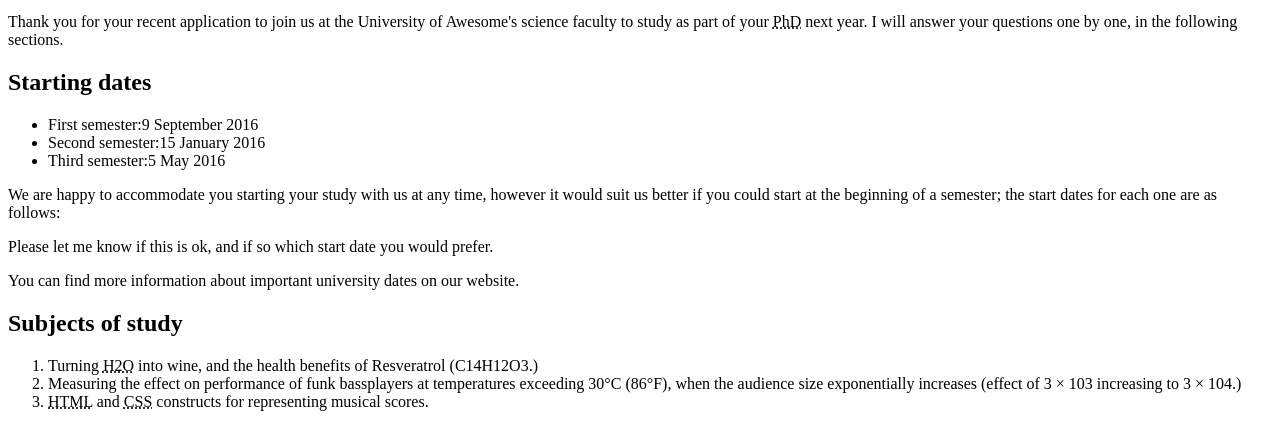
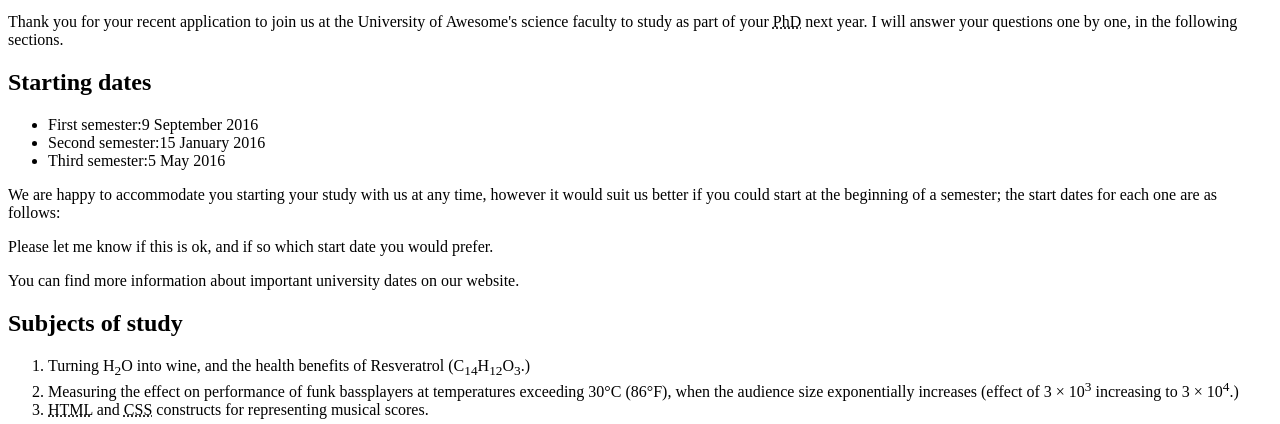
Before and after one commit to alice-faith/letter-assesment, a plain HTML site: page index.html in a window 1280 px wide. Shown: the part 367-791 px from the top of the page. Drawn offline with Linux system fonts and the light colour scheme.

Commit message:
subscripts and superscripts

```diff
--- a/index.html
+++ b/index.html
@@ -47,10 +47,10 @@
          <h2>Subjects of study</h2>
          <ol>
              <li>
-                    Turning <abbr title="Water">H2O</abbr> into wine, and the health benefits of Resveratrol (C14H12O3.)</li>
+                    Turning H<sub>2</sub>O into wine, and the health benefits of Resveratrol (C<sub>14</sub>H<sub>12</sub>O<sub>3</sub>.)</li>
              <li>Measuring the effect on performance of funk bassplayers at temperatures exceeding 30°C (86°F),
                   when the audience size exponentially
-                    increases (effect of 3 × 103 increasing to 3 × 104.)</li>
+                    increases (effect of 3 × 10<sup>3</sup> increasing to 3 × 10<sup>4</sup>.)</li>
              <li><abbr title="Hyper Text Markup Language">HTML</abbr> and <abbr title="Cascading Style Sheets">CSS</abbr> constructs for representing musical scores.</li>
          </ol>
          <p>At the Awesome Science Faculty, we have a pretty open-minded research facility — as long as the subjects fall
```
